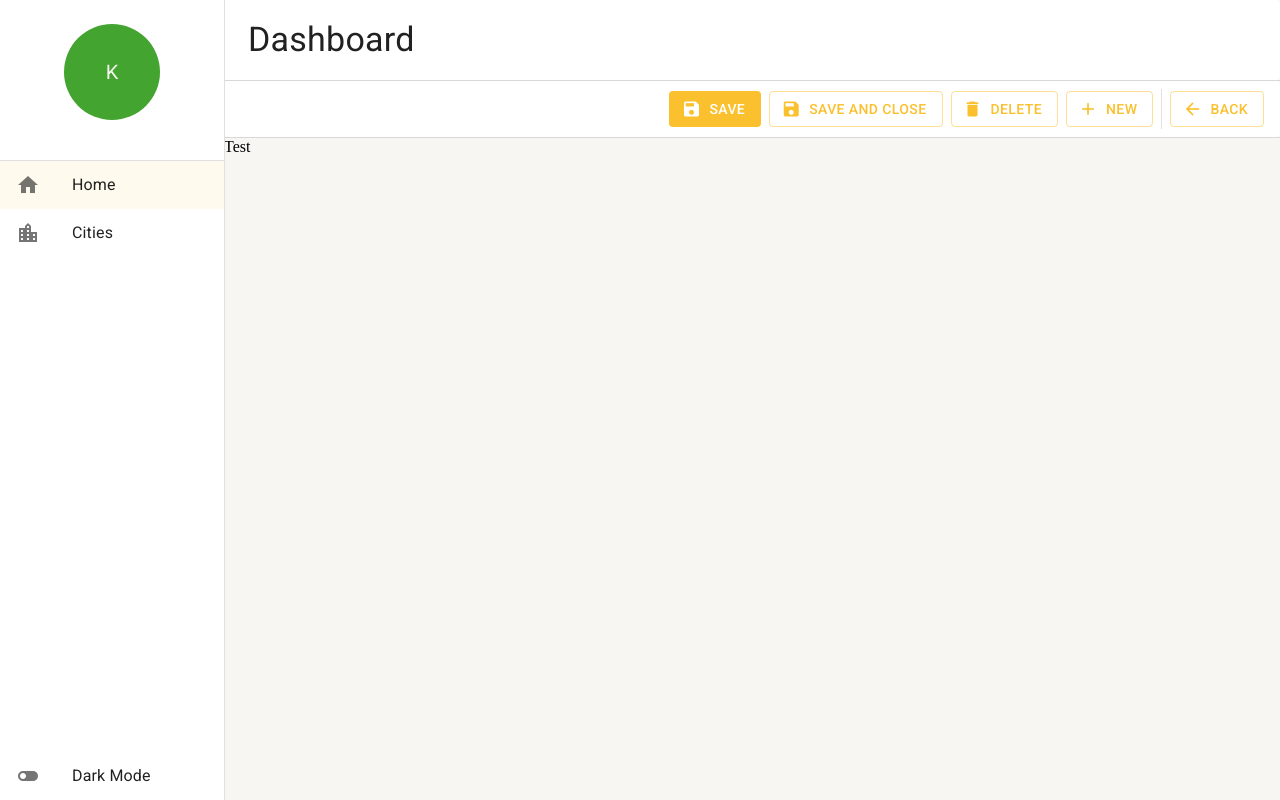
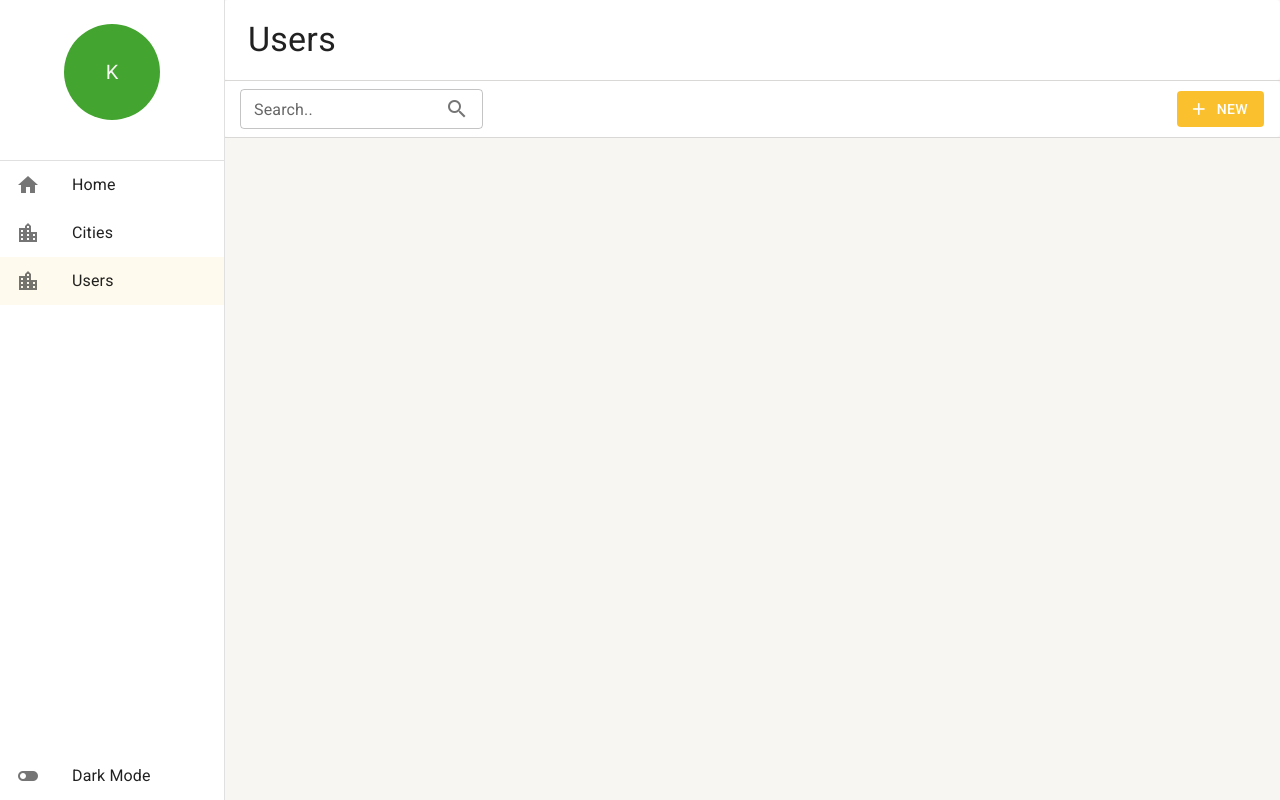
Before and after one commit to kirksahdo/city-count, a React (Create React App) app: page /users in a window 1280 px wide. Before the commit this address led to /. Built offline with nearby package versions, Linux system fonts and the light colour scheme.

Commit message:
feat: add users page

```diff
--- /dev/null
+++ b/src/pages/Users/index.tsx
@@ -0,0 +1,34 @@
+import { useMemo } from 'react';
+import { useSearchParams } from 'react-router-dom';
+
+import { ListingBar } from '../../shared/components';
+import { BasePageLayout } from '../../shared/layouts';
+
+export const Users: React.FC = () => {
+  const [searchParams, setSearchParams] = useSearchParams();
+
+  const handleSearch = (searchText: string) => {
+    const params = {
+      search: searchText,
+    };
+    setSearchParams(params);
+  };
+
+  const searchText = useMemo(() => {
+    return searchParams.get('search') || '';
+  }, [searchParams]);
+
+  return (
+    <BasePageLayout
+      title="Users"
+      toolBar={
+        <ListingBar
+          searchText={searchText}
+          onChangeSearchText={handleSearch}
+          showInputSearch
+        />
+      }>
+      <></>
+    </BasePageLayout>
+  );
+};
--- a/src/pages/index.ts
+++ b/src/pages/index.ts
@@ -1,2 +1,3 @@
 export * from './Dashboard';
 export * from './Cities';
+export * from './Users';
--- a/src/routes/index.tsx
+++ b/src/routes/index.tsx
@@ -1,6 +1,6 @@
 import { useEffect } from 'react';
 import { Routes, Route, Navigate } from 'react-router-dom';
-import { Dashboard, Cities } from '../pages';
+import { Dashboard, Cities, Users } from '../pages';
 import { useDrawer } from '../shared/contexts';
 
 export const AppRoutes = () => {
@@ -18,6 +18,11 @@ export const AppRoutes = () => {
         icon: 'location_city',
         path: '/cities',
       },
+      {
+        label: 'Users',
+        icon: 'location_city',
+        path: '/users',
+      },
     ]);
   }, []);
 
@@ -25,6 +30,7 @@ export const AppRoutes = () => {
     <Routes>
       <Route path="/" element={<Dashboard />} />
       <Route path="/cities" element={<Cities />} />
+      <Route path="/users" element={<Users />} />
       {/* <Route path="/cities/detail/:id" element={<Cities />} /> */}
       <Route path="*" element={<Navigate to="/" />} />
     </Routes>
```
